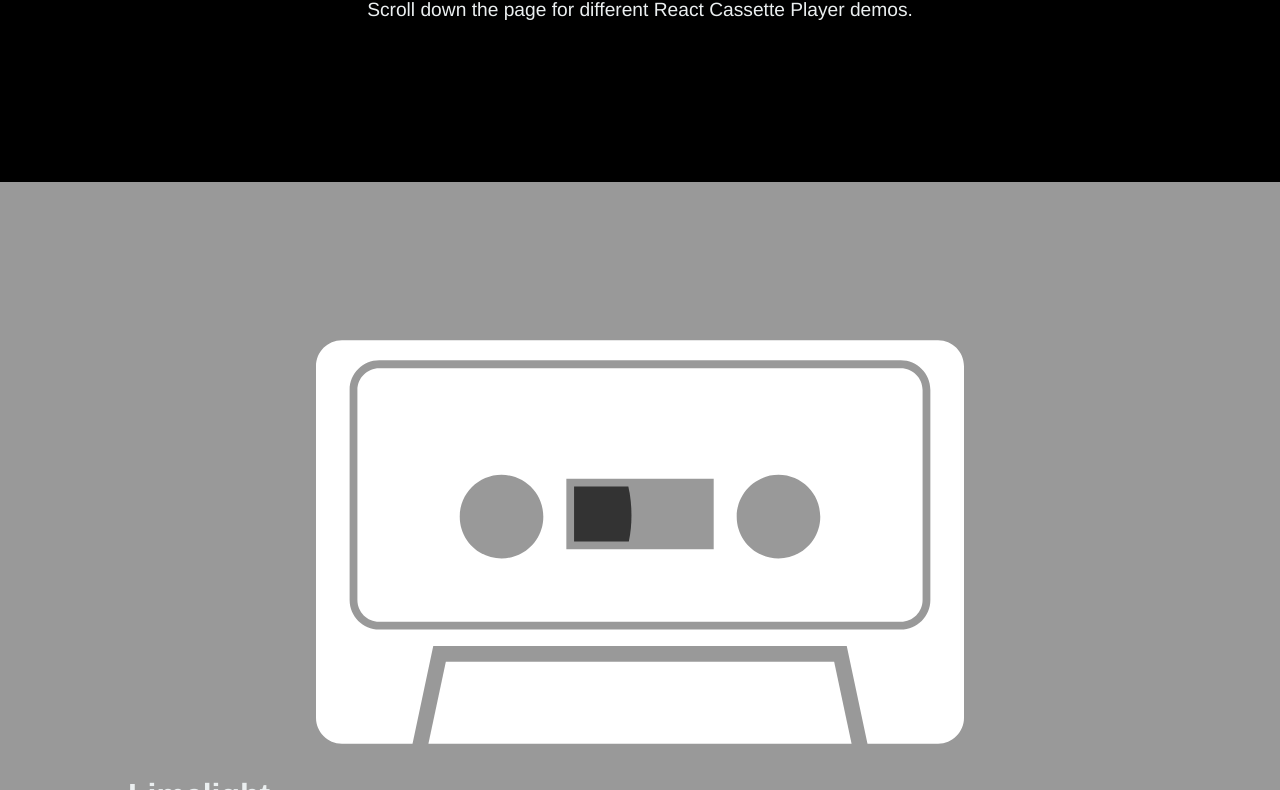
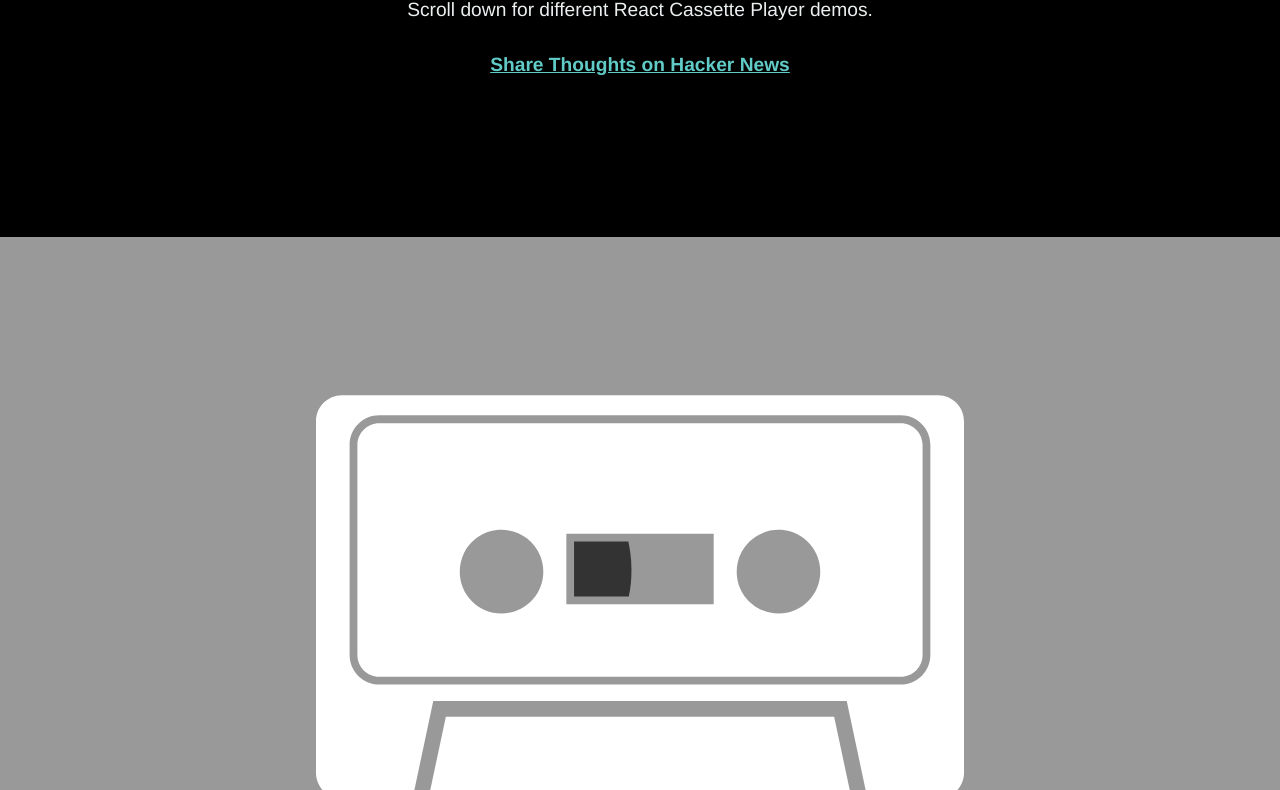
Before and after one commit to chadpaulson/react-cassette-player, a plain HTML site: page index.html in a window 1280 px wide. Shown: the part 209-999 px from the top of the page. Drawn offline with Linux system fonts and the light colour scheme.

Commit message:
Adds Hacker News discussion URL.

```diff
--- a/index.html
+++ b/index.html
@@ -13,7 +13,8 @@
 <body>
   <div class="info">
     <center><a href="https://github.com/chadpaulson/react-cassette-player"><img src="watch-project.png" border="0" alt="Watch Project on GitHub" /></a></center>
-    <p>Scroll down the page for different React Cassette Player demos.</p>
+    <p>Scroll down for different React Cassette Player demos.</p>
+    <p><a href="https://news.ycombinator.com/item?id=8738912">Share Thoughts on Hacker News</a></p>
   </div>
   <div class="demo">
     <div id="rush"></div>
```
